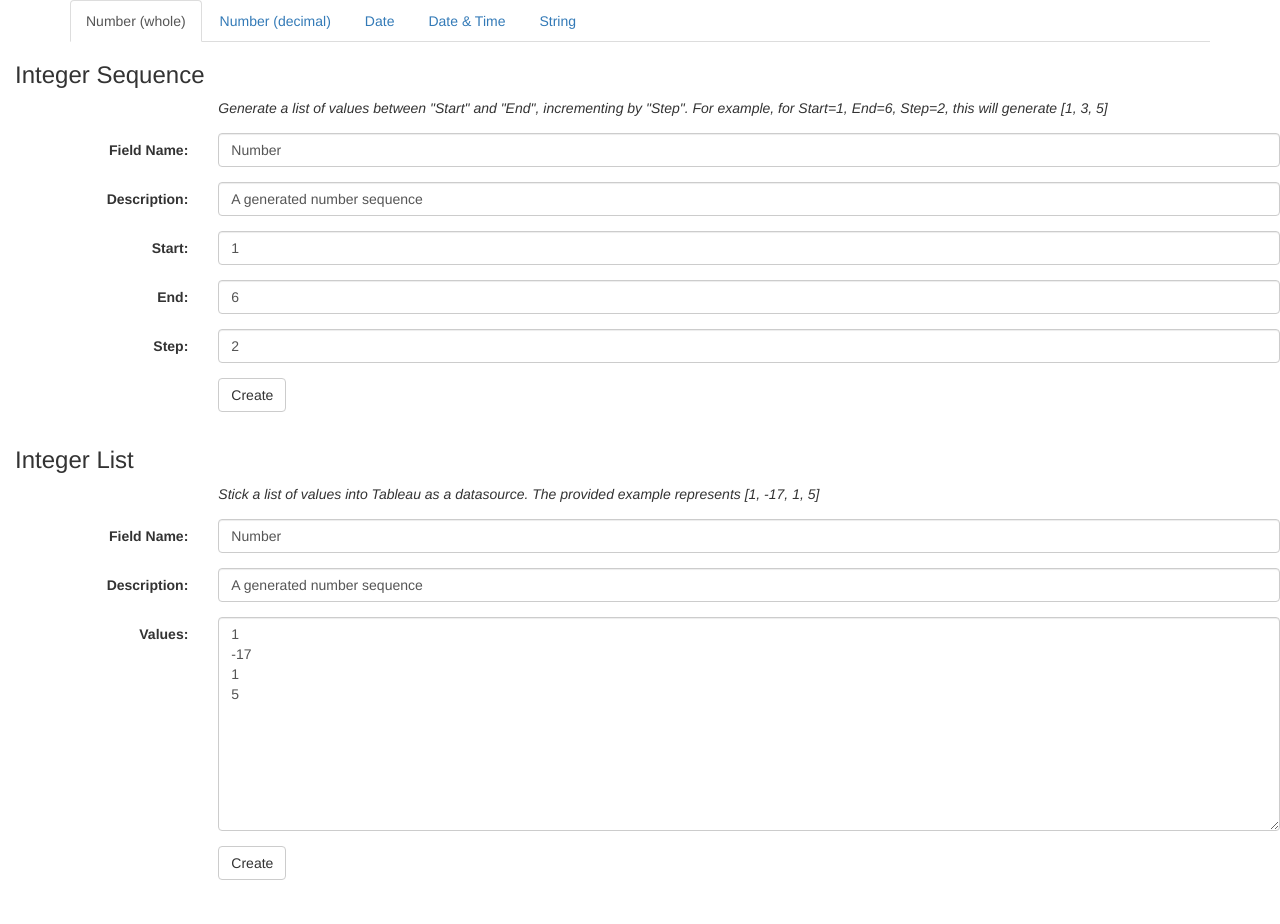
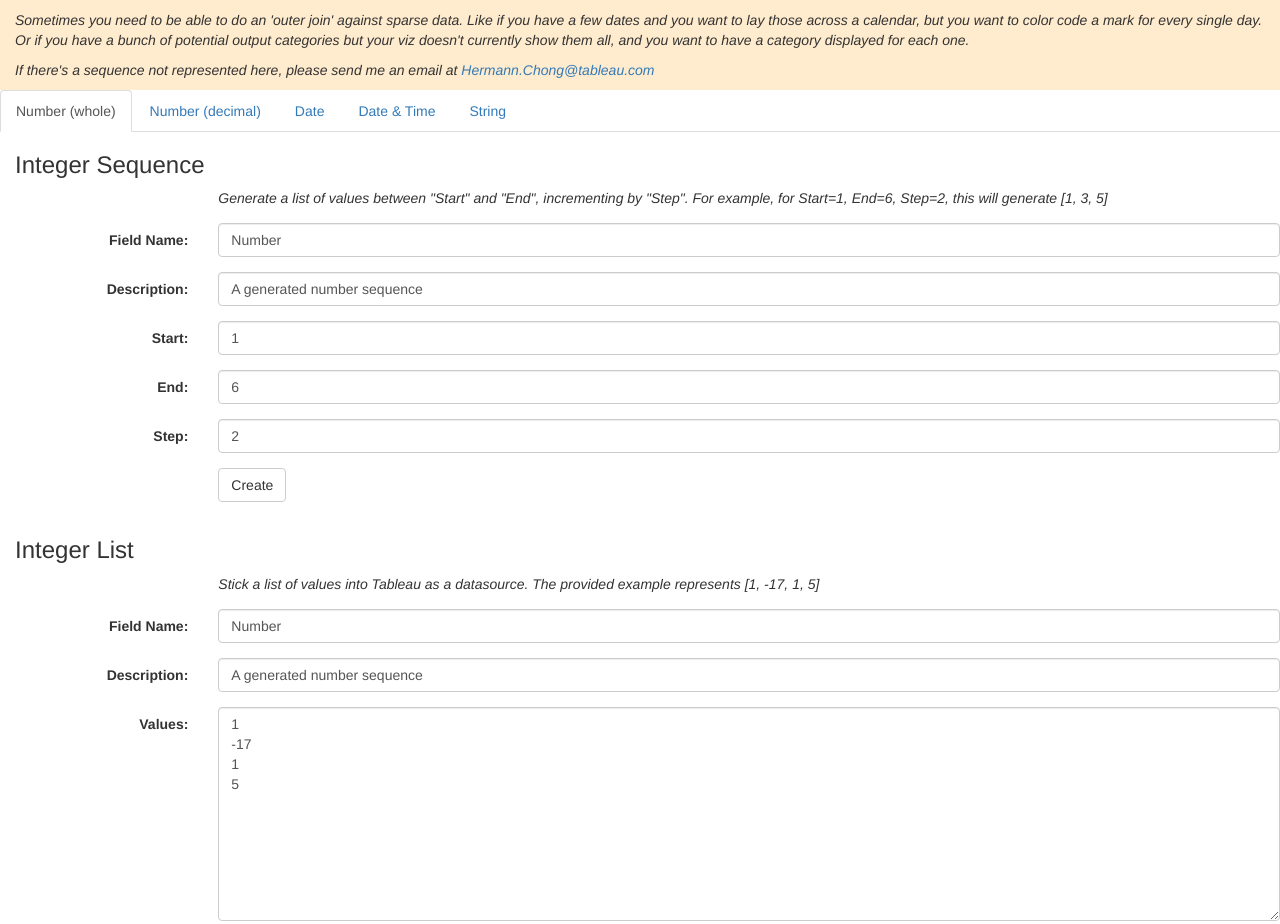
Before and after one commit to sefthuko/sefthuko.github.io, a plain HTML site: page wdc/generator.html in a window 1280 px wide. Shown: the top 924 px of the page. Before the commit the page ends 895 px from the top, so only its background shows below. Drawn offline with nearby package versions, Linux system fonts and the light colour scheme; a script that the page names is missing.

Commit message:
Documentation

```diff
--- a/wdc/generator.html
+++ b/wdc/generator.html
@@ -1,6 +1,6 @@
 <html>
 <head>
-    <title>USGS Earthquake Feed</title>
+    <title>Sequence Generator-as-a-Datasource</title>
     <meta http-equiv="Cache-Control" content="no-store" />
 
     <link href="https://maxcdn.bootstrapcdn.com/bootstrap/3.3.6/css/bootstrap.min.css" rel="stylesheet" integrity="sha384-1q8mTJOASx8j1Au+a5WDVnPi2lkFfwwEAa8hDDdjZlpLegxhjVME1fgjWPGmkzs7" crossorigin="anonymous">
@@ -354,7 +354,14 @@ function inputToJsDate(input) {
 </head>
 
 <body>
-    <div class="container container-table">
+    <div class="col-sm-12" style="background-color:BlanchedAlmond;">
+        <p/>
+        <p/>
+        <i>Sometimes you need to be able to do an 'outer join' against sparse data.  Like if you have a few dates and you want to lay those across a calendar, but you want to color code a mark for every single day.  Or if you have a bunch of potential output categories but your viz doesn't currently show them all, and you want to have a category displayed for each one.
+        <p/>
+        <p/>
+        If there's a sequence not represented here, please send me an email at <a href="mailto:Hermann.Chong@tableau.com">Hermann.Chong@tableau.com</a></i>
+    </div>
     <ul class="nav nav-tabs">
         <li class="active">
             <a data-toggle="tab" href="#whole-number">Number (whole)</a>
```
Lines whose indentation alone changed are shown as unchanged.
